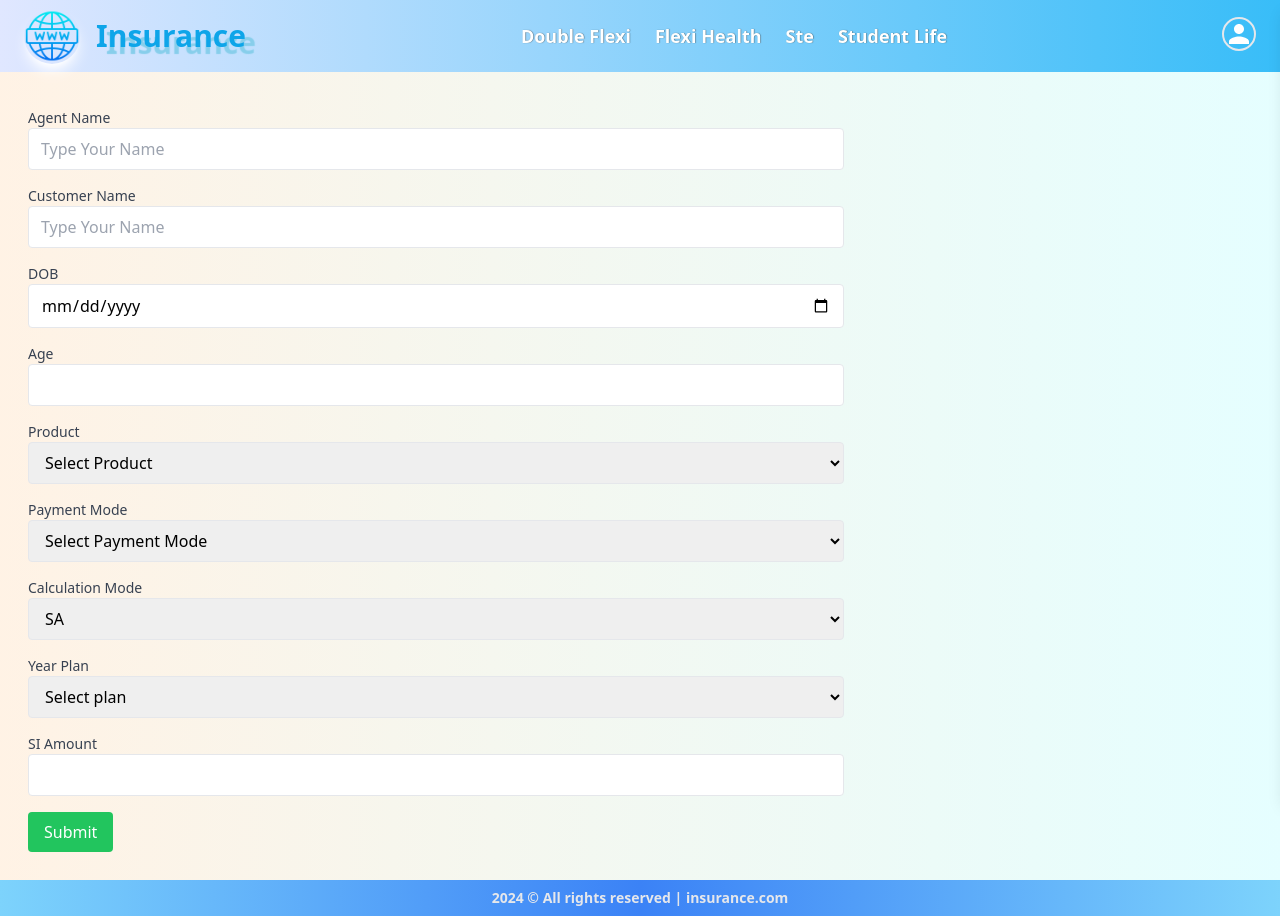
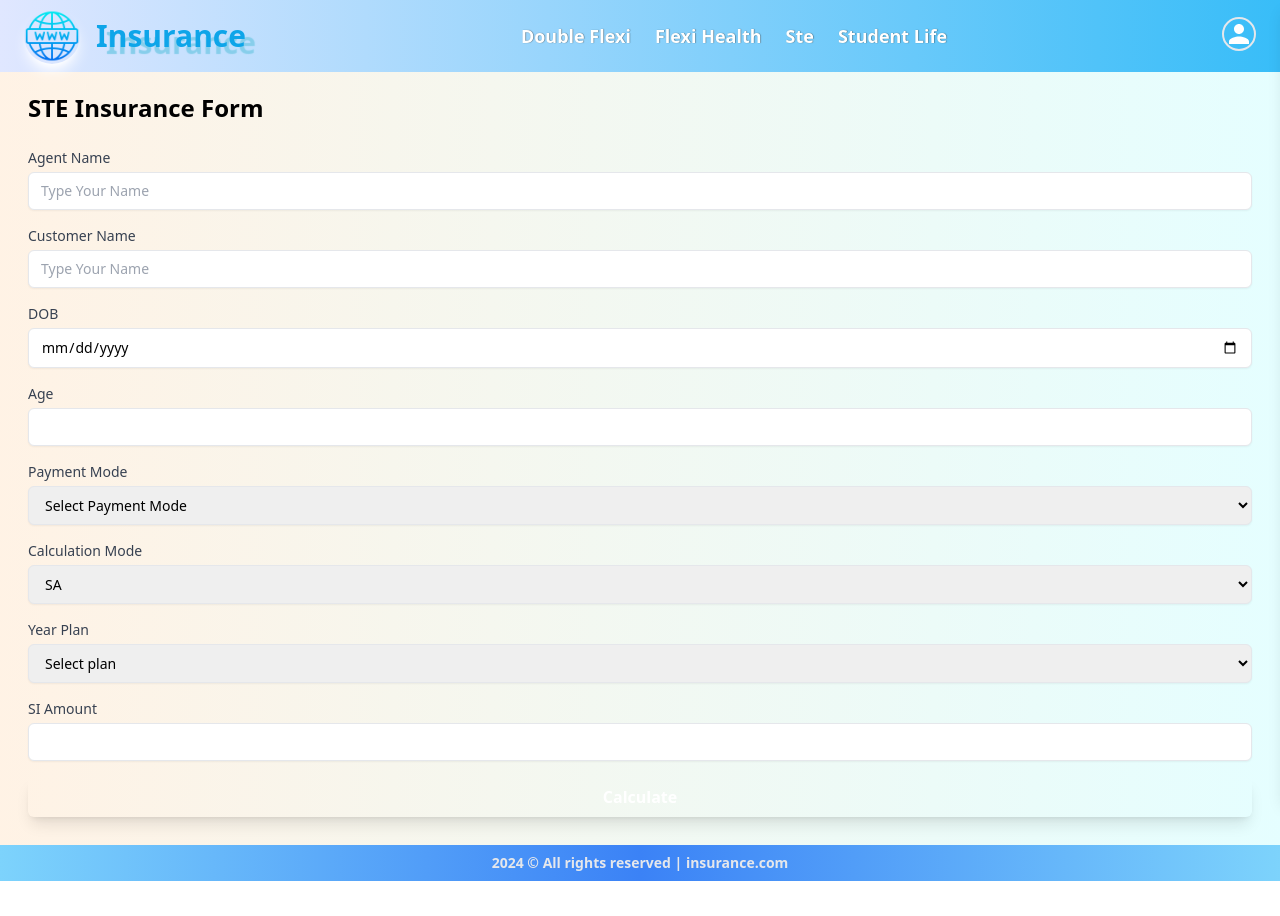
Before and after one commit to yemyatheinyemyathein/Insurance_DEMO_FINAL, a React (Vite) app: page /doubleFlexi in a window 1280 px wide. After the commit the page ends 881 px from the top, so only its background shows below. Built offline with nearby package versions, Linux system fonts and the light colour scheme; sample sign-in values are in the browser's storage.

Commit message:
feat: route to product

```diff
--- a/src/components/Home/STE.tsx
+++ b/src/components/Home/STE.tsx
@@ -1,6 +1,7 @@
 import { useState, ChangeEvent, FormEvent, useEffect } from "react";
 import { motion } from "framer-motion";
-import { Notifications } from "@mantine/notifications";
+import { useLocation } from "react-router-dom";
+import { notifications } from "@mantine/notifications";
 
 interface FormData {
   agentName: string;
@@ -31,6 +32,7 @@ interface Field {
 }
 
 const STE = () => {
+  const location = useLocation();  // Get current route location
   const [formData, setFormData] = useState<FormData>({
     agentName: "",
     customerName: "",
@@ -54,22 +56,29 @@ const STE = () => {
   const productModeOptionsType2 = [{ value: "sa", text: "SA" }];
 
   useEffect(() => {
+    const routeToProductMap: { [key: string]: string } = {
+      "/doubleFlexi": "0",
+      "/flexiHealth": "1",
+      "/ste": "2",
+      "/studentLife": "3",
+    };
+
+    const currentPath = location.pathname;
+    const productValue = routeToProductMap[currentPath] || "";
+
+    setFormData((prevData) => ({
+      ...prevData,
+      product: productValue,
+    }));
+  }, [location.pathname]);
+
+  useEffect(() => {
     const getYearPlanAndProductOptions = () => {
       const age = parseInt(formData.age);
 
       switch (formData.product) {
-        case "0":
-        case "1":
-        case "2":
-          setYearPlanOptions([
-            { value: "5", text: "5" },
-            { value: "7", text: "7" },
-            { value: "10", text: "10" },
-          ]);
-          setProductModeOptions(productModeOptionsType1);
-          break;
-        case "3":
-          { let yearPlans;
+        case "2": {
+          let yearPlans;
           if (age >= 56 && age <= 58) {
             yearPlans = [{ value: "7", text: "7" }];
           } else if (age >= 59 && age <= 60) {
@@ -82,8 +91,9 @@ const STE = () => {
             ];
           }
           setYearPlanOptions(yearPlans);
-          setProductModeOptions(productModeOptionsType2);
-          break; }
+          setProductModeOptions(productModeOptionsType1);
+          break;
+        }
         default:
           setYearPlanOptions([{ value: "", text: "Select plan" }]);
           setProductModeOptions(productModeOptionsType1);
@@ -96,15 +106,17 @@ const STE = () => {
   const handleChange = (e: ChangeEvent<HTMLInputElement | HTMLSelectElement>) => {
     const { name, value } = e.target;
 
-    // Update form data
     setFormData((prevData) => ({
       ...prevData,
       [name]: value,
     }));
 
-    // Calculate age if DOB changes
     if (name === "dob") {
       calculateAge(value);
+    }
+
+    if (name === "amount") {
+      validateSIAmount(value);
     }
   };
 
@@ -116,14 +128,16 @@ const STE = () => {
     const monthDifference = today.getMonth() - birthDate.getMonth();
     const dayDifference = today.getDate() - birthDate.getDate();
 
+    if (monthDifference > 0 || (monthDifference === 0 && dayDifference > 0)) {
+      age++;
+    }
     if (monthDifference < 0 || (monthDifference === 0 && dayDifference < 0)) {
       age--;
     }
 
-    // If age below 10 or above 60, show notification
     if (age < 10 || age > 60) {
-      alert("Age musg be between 10 and 60")
-      Notifications.show({
+      alert("Age must be between 10 and 60");
+      notifications.show({
         title: "Age Restriction",
         message: "Age must be between 10 and 60",
         color: "red",
@@ -139,9 +153,13 @@ const STE = () => {
   const validateSIAmount = (value: string) => {
     const amount = parseInt(value);
     if (amount < 1000000 || amount > 50000000) {
-      return false;
+      alert("Amount must be between 10 lakh to 500 lakh");
+      notifications.show({
+        title: "Amount Restriction",
+        message: "Amount must be between 10 lakh to 500 lakh",
+        color: "red",
+      });
     }
-    return true;
   };
 
   const calculateSIAmount = (): number | null => {
@@ -166,7 +184,7 @@ const STE = () => {
 
     const result = calculateSIAmount();
     if (result === null) {
-      Notifications.show({
+      notifications.show({
         title: "Calculation Error",
         message: "Please ensure all fields are filled correctly.",
         color: "red",
@@ -187,13 +205,6 @@ const STE = () => {
     { label: "Customer Name", type: "text", name: "customerName", placeholder: "Type Your Name" },
     { label: "DOB", type: "date", name: "dob" },
     { label: "Age", type: "text", name: "age", value: formData.age, readOnly: true },
-    { label: "Product", type: "select", name: "product", options: [
-      { value: "", text: "Select Product" },
-      { value: "0", text: "Double Flexi" },
-      { value: "1", text: "Flexi Health" },
-      { value: "2", text: "STE" },
-      { value: "3", text: "Student Life" },
-    ]},
     ...(formData.product === "3" ? [
       { label: "Term", type: "select", name: "term", options: [
         { value: "0", text: "Premium Term" },
@@ -227,9 +238,9 @@ const STE = () => {
         {field.type === "select" ? (
           <select
             name={field.name}
-            className="w-full md:w-2/3 border rounded px-3 py-2"
-            value={formData[field.name as keyof FormData] || ""}
+            value={formData[field.name as keyof FormData]}
             onChange={handleChange}
+            className="block w-full px-3 py-2 mt-1 text-sm border rounded-md shadow-sm focus:outline-none focus:ring-primary focus:border-primary"
           >
             {field.options?.map((option) => (
               <option key={option.value} value={option.value}>
@@ -242,10 +253,10 @@ const STE = () => {
             type={field.type}
             name={field.name}
             value={field.value || formData[field.name as keyof FormData]}
+            onChange={handleChange}
+            readOnly={field.readOnly}
             placeholder={field.placeholder}
-            className="w-full md:w-2/3 border rounded px-3 py-2"
-            readOnly={field.readOnly}
-            onChange={handleChange}
+            className="block w-full px-3 py-2 mt-1 text-sm border rounded-md shadow-sm focus:outline-none focus:ring-primary focus:border-primary"
           />
         )}
       </motion.div>
@@ -253,18 +264,25 @@ const STE = () => {
   };
 
   return (
-    <form onSubmit={handleSubmit} className="p-4">
-      {renderFields(fields)}
-      <motion.button
-        type="submit"
-        className="px-4 py-2 bg-green-500 text-white rounded"
-        initial={{ opacity: 0, scale: 0.8 }}
-        animate={{ opacity: 1, scale: 1 }}
-        transition={{ duration: 0.5 }}
-      >
-        Submit
-      </motion.button>
-    </form>
+    <div className="container mx-auto p-4">
+      <h1 className="text-2xl font-bold mb-6">STE Insurance Form</h1>
+      <form onSubmit={handleSubmit} className="space-y-4">
+        {renderFields(fields)}
+        <motion.div
+          className="mt-6"
+          initial={{ opacity: 0 }}
+          animate={{ opacity: 1 }}
+          transition={{ duration: 0.6 }}
+        >
+          <button
+            type="submit"
+            className="w-full px-4 py-2 font-bold text-white bg-primary hover:bg-primary-dark rounded-md shadow-lg"
+          >
+            Calculate
+          </button>
+        </motion.div>
+      </form>
+    </div>
   );
 };
 
--- a/src/main.tsx
+++ b/src/main.tsx
@@ -17,8 +17,10 @@ const rootElement = document.getElementById("root");
 if (rootElement) {
   ReactDOM.createRoot(rootElement).render(
     <React.StrictMode>
-      <MantineProvider>
-        <Notifications position="top-right" />
+       <MantineProvider
+      withGlobalStyles
+      withNormalizeCSS>
+        <Notifications position="bottom-right" />
         <AuthProvider>
           <BrowserRouter>
             <Routes>
```
